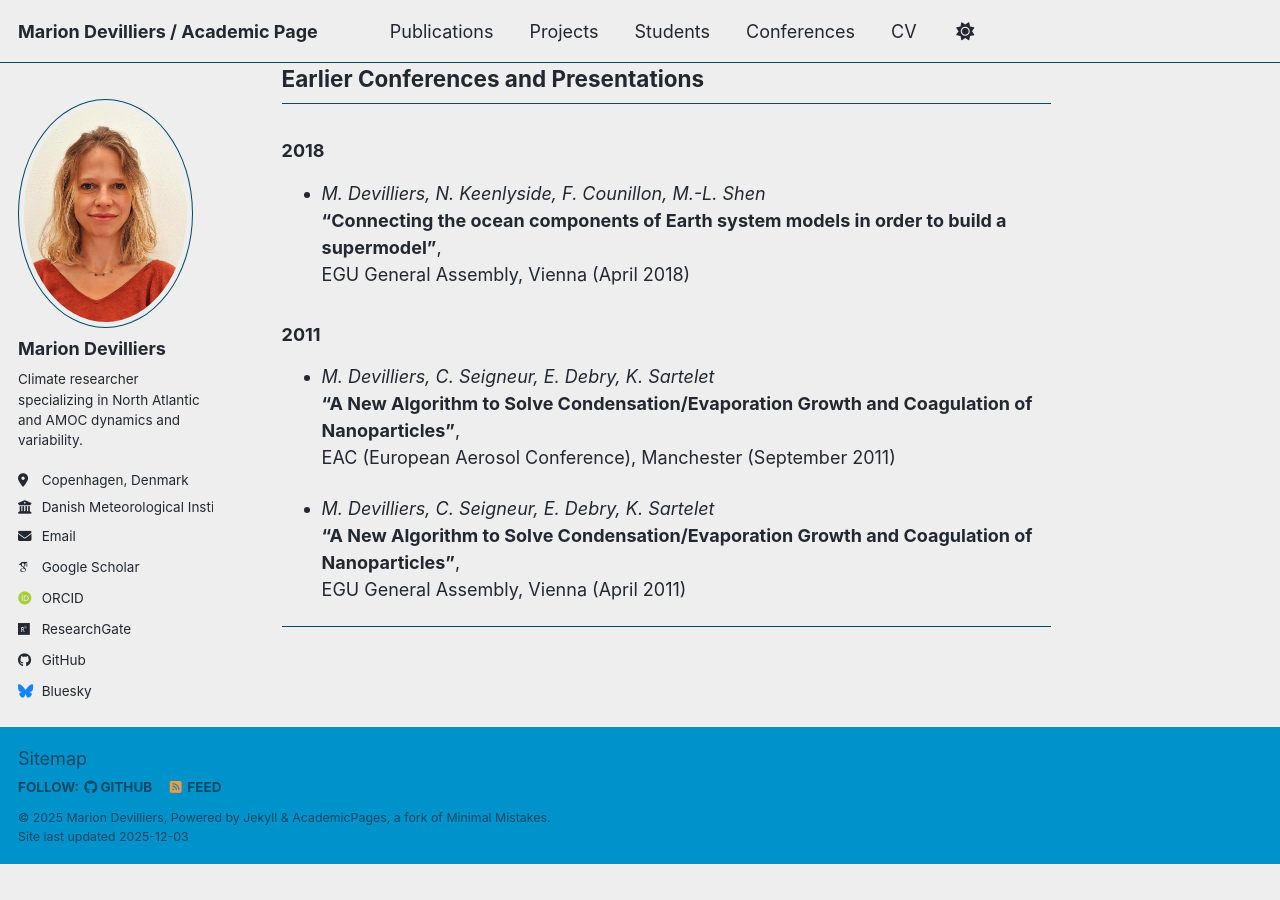
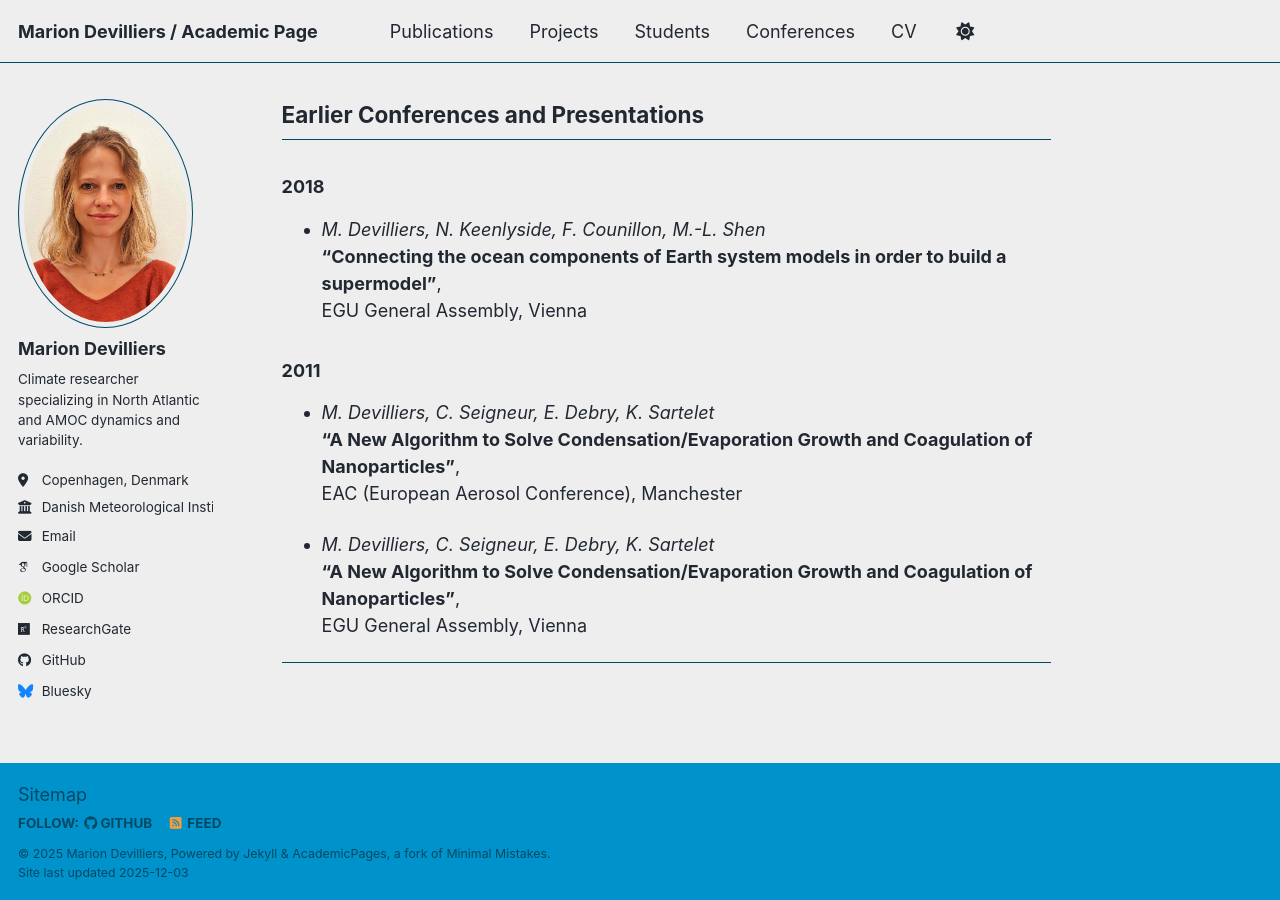
Before and after one commit to mariondevilliers/mariondevilliers.github.io, a Jekyll site: the page built from _pages/conferences.md, in a window 1280 px wide and 900 px high, scrolled down 1580 px. Built offline with Jekyll 4.4.1, drawn with Linux system fonts in a browser that asks for light colours; some web fonts are replaced; a script bundle is joined from its source files by our own code; library files that are not in the unit come from our copies; before the commit the page ends 2444 px from its top, so only the background shows below that; some of the changed text lies outside the part shown.

Commit message:
Update conferences.md

```diff
--- a/_pages/conferences.md
+++ b/_pages/conferences.md
@@ -54,15 +56,15 @@
 ### **2018**
 - *M. Devilliers, N. Keenlyside, F. Counillon, M.-L. Shen*
   **“Connecting the ocean components of Earth system models in order to build a supermodel”**,
-  EGU General Assembly, Vienna (April 2018)
+  EGU General Assembly, Vienna
 
 ### **2011**
 - *M. Devilliers, C. Seigneur, E. Debry, K. Sartelet*
   **“A New Algorithm to Solve Condensation/Evaporation Growth and Coagulation of Nanoparticles”**,
-  EAC (European Aerosol Conference), Manchester (September 2011)
+  EAC (European Aerosol Conference), Manchester
 
 - *M. Devilliers, C. Seigneur, E. Debry, K. Sartelet*
   **“A New Algorithm to Solve Condensation/Evaporation Growth and Coagulation of Nanoparticles”**,
-  EGU General Assembly, Vienna (April 2011)
+  EGU General Assembly, Vienna
 
 ---
```
Also changed, not shown: other parts of _pages/conferences.md (+5 -3 lines).
